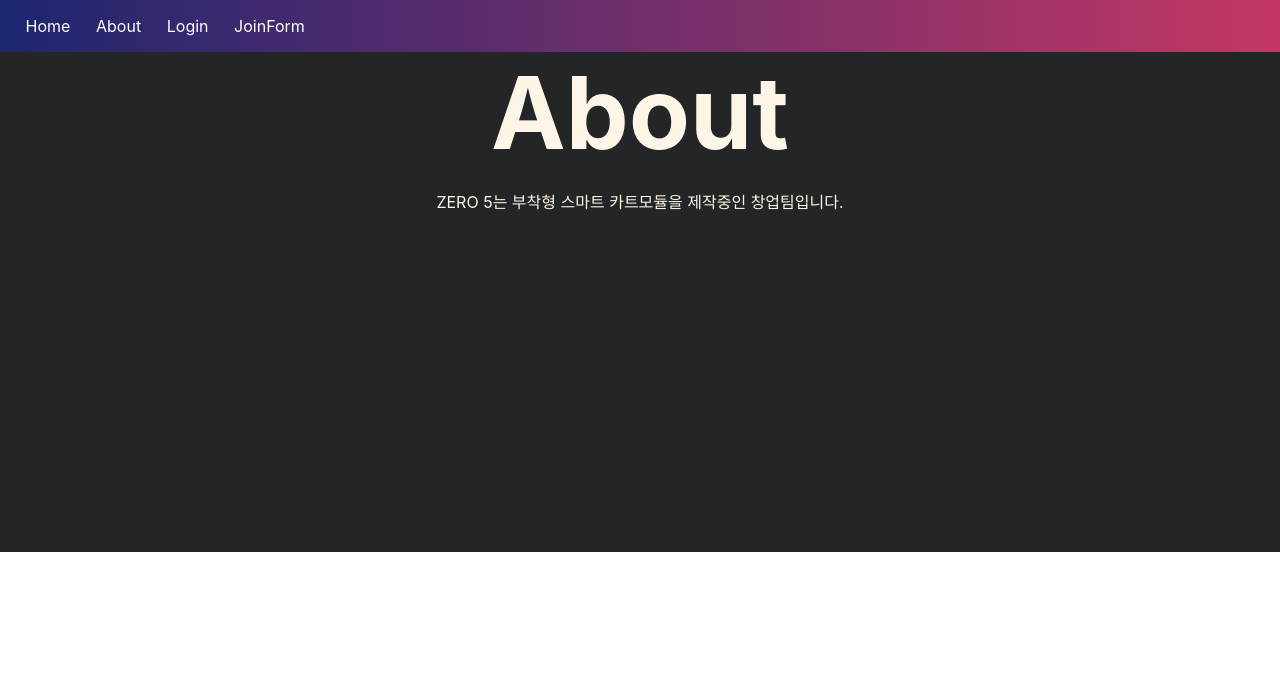
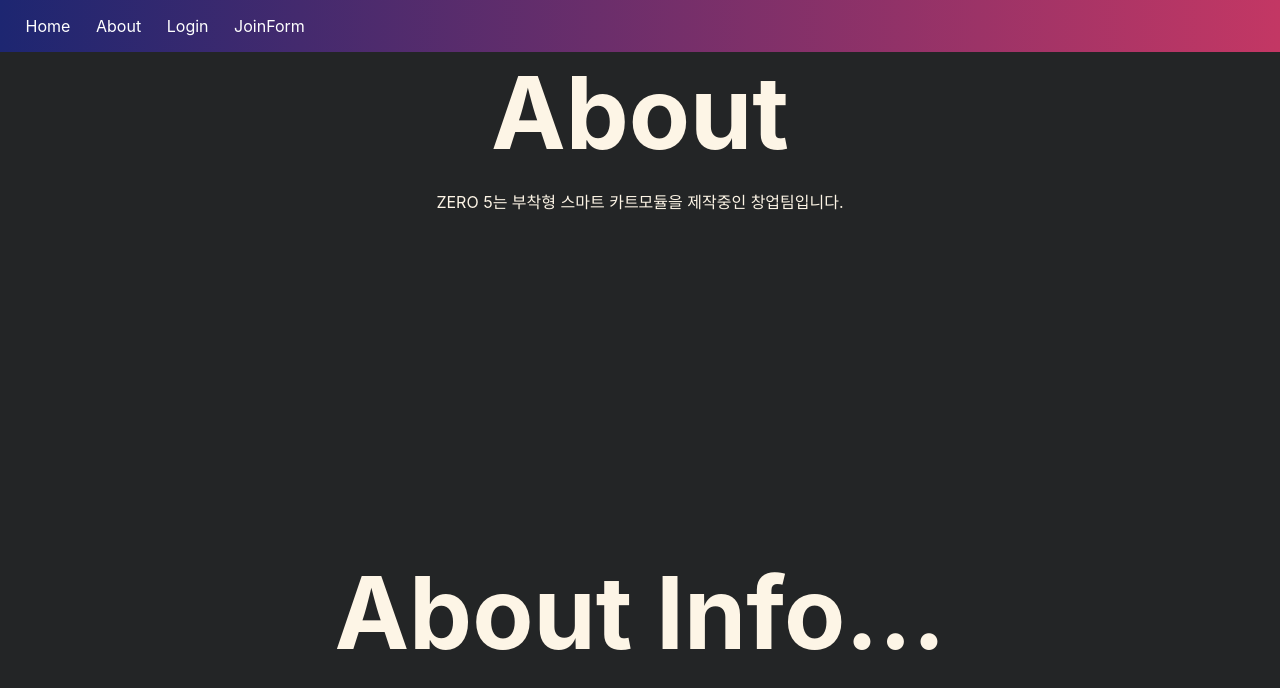
Before and after one commit to TylerKang-97/ZERO5, a React (Create React App) app: page /about in a window 1280 px wide. Shown: the top 688 px of the page. Built offline with nearby package versions, Linux system fonts and the light colour scheme.

Commit message:
url_pathname에 따라 info 디스플레이 설정_1127

```diff
--- a/src/client/About.js
+++ b/src/client/About.js
@@ -1,14 +1,29 @@
 import React , { useEffect, useState} from "react";
+import { useLocation, Link } from "react-router-dom";
+import AboutInfo from "../info/AboutInfo";
 import '../css/About.css'
 
 const About = () => {
+    const { pathname } = useLocation();
+    console.log(pathname);
 
     return(
+        <>
         <div className="about_background">
+            <Link to="/about" style={{ textDecoration: 'none', color: 'oldlace' }}>
             <h1 className="about_h1">About</h1>
             <p>ZERO 5는 부착형 스마트 카트모듈을 제작중인 창업팀입니다.</p>
+            </Link>
         </div>
+        {pathname === '/about' ? <AboutInfo /> : null }
+        {/*
+        url에 따라 Info 정보를 노출시킬지 결정해야함
+        ex) Home에서는 About.js만 디스플레이 시켜야 하며 About에서는
+        About.js와 AboutInfo.js 두 컴포넌트를 표시해야 한다. 이를 현재 url 경로명에 따라서
+        표시할 수 있도록 함
+        */}
 
+        </>
     );
 
 
--- a/src/css/About.css
+++ b/src/css/About.css
@@ -11,3 +11,11 @@
     margin-bottom: 0;
     font-size: 100px;
 }
+
+.aboutInfo_background {
+    width: 100%;
+    height: 500px;
+    background: linear-gradient(to left, #232526, #232526);
+    color:oldlace;
+    text-align: center;
+}
--- /dev/null
+++ b/src/info/AboutInfo.js
@@ -0,0 +1,13 @@
+import React from "react";
+import '../css/About.css'
+
+const AboutInfo = () => {
+    return (
+        <div className="aboutInfo_background">
+            <h1 className="about_h1">About Info...</h1>
+        </div>
+
+    );
+}
+
+export default AboutInfo;
```
